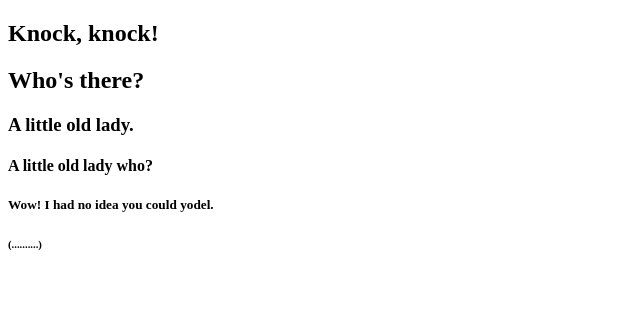
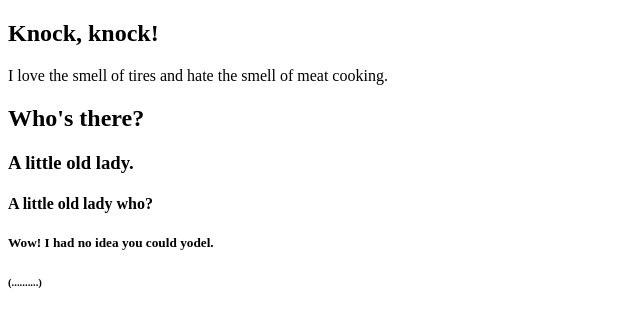
Before and after one commit to daniellezuniga/My-First-Project, a plain HTML site: page index.html in a window 1280 px wide. Shown: the whole page, without its empty margins (0-640 px from the left). Drawn offline with Linux system fonts and the light colour scheme.

Commit message:
added paragraph to h1

```diff
--- a/index.html
+++ b/index.html
@@ -9,6 +9,7 @@
 <body>
     <section>
         <h1>Knock, knock!</h1>
+            <p>I love the smell of tires and hate the smell of meat cooking.</p>
     </section>
     <section>
         <h2>Who's there?</h2>
```
